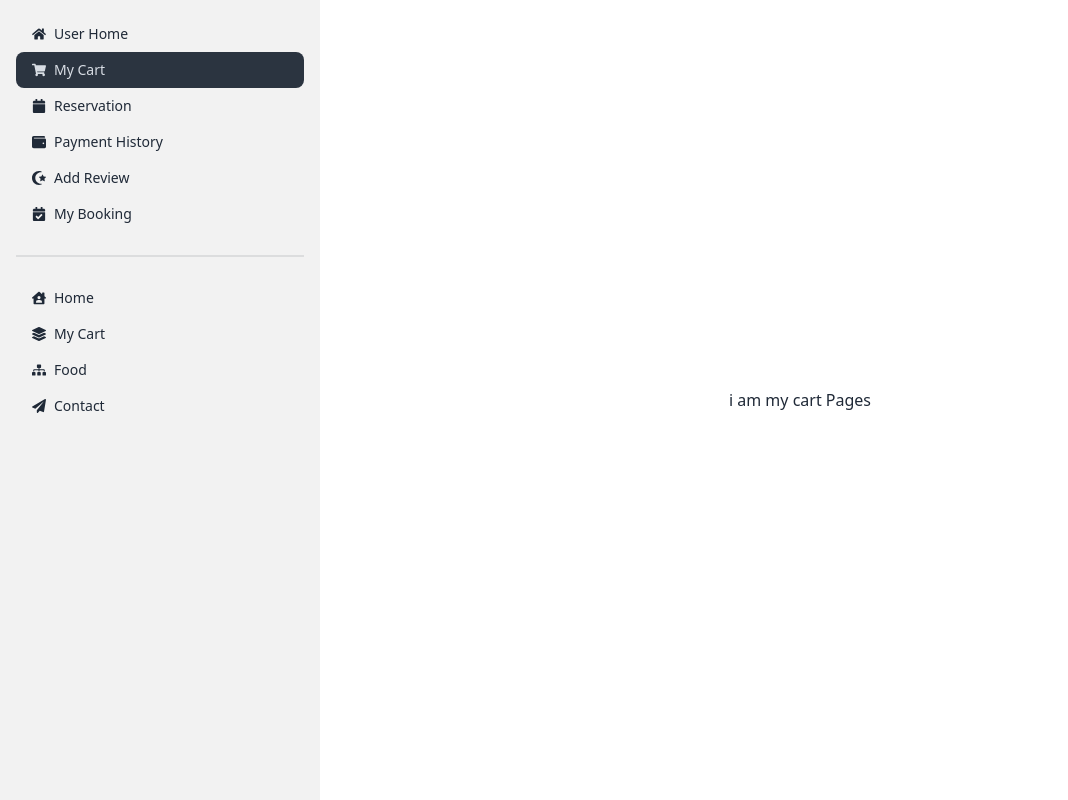
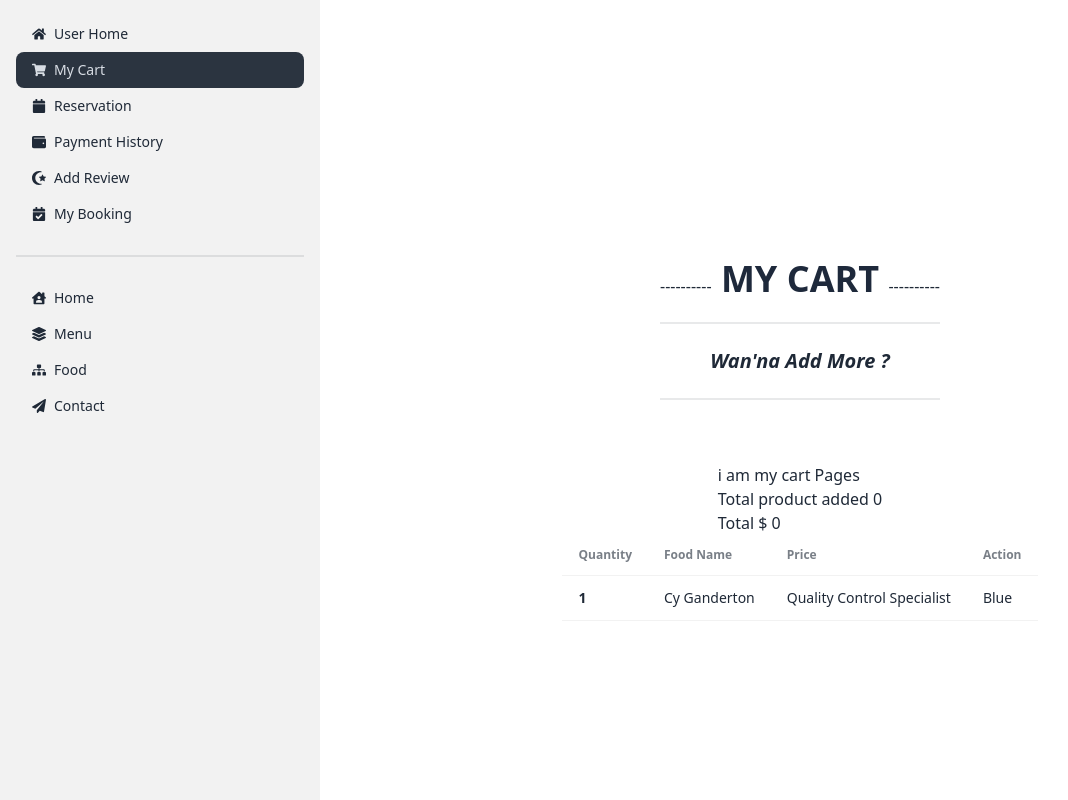
Before and after one commit to SheikhRakibhossain/Tasty-Taco, a React (Vite) app: page /dashboard/my-cart in a window 1280 px wide. Shown: the whole page, without its empty margins (0-1068 px from the left). Built offline with nearby package versions, Linux system fonts and the light colour scheme; no server answers; sample sign-in values are in the browser's storage.

Commit message:
my cart page's table added

```diff
--- a/src/Dashboard/Dashboard.jsx
+++ b/src/Dashboard/Dashboard.jsx
@@ -1,4 +1,4 @@
-import { FaCalendar, FaCalendarCheck, FaHome, FaHouseUser, FaLayerGroup, FaPaperPlane, FaShoppingCart, FaSitemap, FaStarAndCrescent, FaToggleOff, FaWallet } from "react-icons/fa";
+import { FaCalendar, FaCalendarCheck, FaHome, FaHouseUser, FaLayerGroup, FaPaperPlane, FaShoppingCart, FaSitemap, FaStarAndCrescent, FaWallet } from "react-icons/fa";
 import { NavLink, Outlet} from "react-router-dom";
 
 const Dashboard = () => {
@@ -50,10 +50,10 @@ const Dashboard = () => {
           <div className="divider"></div>
             {/* Sidebar content here */}
             <li>
-              <NavLink to="home"> <FaHouseUser/>Home </NavLink>
+              <NavLink to="/"> <FaHouseUser/>Home </NavLink>
             </li>
             <li>
-              <NavLink to="menu"> <FaLayerGroup/>My Cart </NavLink>
+              <NavLink to="menu"> <FaLayerGroup/>Menu </NavLink>
             </li>
             <li>
               <NavLink to="food"> <FaSitemap/>Food </NavLink>
--- a/src/Dashboard/MyCart/MyCart.jsx
+++ b/src/Dashboard/MyCart/MyCart.jsx
@@ -1,10 +1,48 @@
+import { Helmet } from "react-helmet-async";
+import useCart from "../../Hooks/useCart";
+import SectionTitle from "../../Shared/SectionTitle";
 
 const MyCart = () => {
-    return (
-        <>
-            <h3>i am my cart Pages</h3>
-        </>
-    );
+  const [cart] = useCart();
+  const totalPrice = cart.reduce((acc, product) => acc + product.price, 0);
+
+  return (
+    <>
+    <Helmet>
+        <title>Testy Taco || My Cart</title>
+    </Helmet>
+    <SectionTitle title={"My cart"} subtitle={"Wan'na Add More ?"}></SectionTitle>
+      <div>
+        <h3>i am my cart Pages</h3>
+        <h2>Total product added {cart.length}</h2>
+        <h2>Total $ {totalPrice}</h2>
+      </div>
+      {/* table all */}
+      <div className="overflow-x-auto">
+  <table className="table">
+    {/* head */}
+    <thead>
+      <tr>
+        <th>Quantity</th>
+        <th>Food Name</th>
+        <th>Price</th>
+        <th>Action</th>
+      </tr>
+    </thead>
+    <tbody>
+      {/* row 1 */}
+      <tr>
+        <th>1</th>
+        <td>Cy Ganderton</td>
+        <td>Quality Control Specialist</td>
+        <td>Blue</td>
+      </tr>
+
+    </tbody>
+  </table>
+</div>
+    </>
+  );
 };
 
 export default MyCart;
--- a/src/Routes/Routes.jsx
+++ b/src/Routes/Routes.jsx
@@ -63,7 +63,7 @@ const router = createBrowserRouter([
         {
           path:'my-cart',
           element:<MyCart/>
-        }
+        },
       ]
 
   }
```
